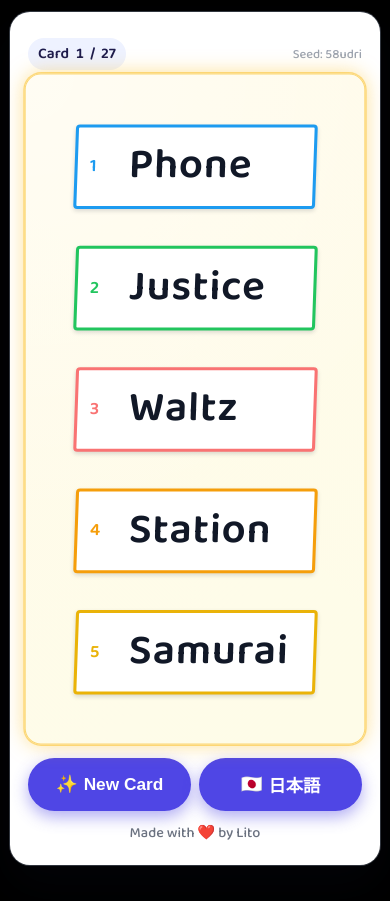
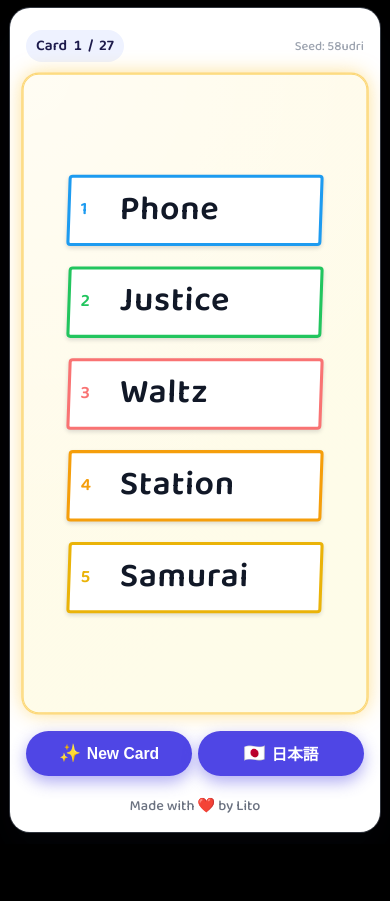
Before and after one commit to JoseVegaPro/GuessGame, a plain HTML site: page index.html in a window 390 px wide. After the commit the page ends 844 px from the top, so only its background shows below. Drawn offline with Linux system fonts and the light colour scheme.

Commit message:
Improve mobile layout to avoid scrolling

```diff
--- a/index.html
+++ b/index.html
@@ -16,19 +16,25 @@
       --accent: #4f46e5;
       --accent-soft: #eef2ff;
       --card-bg: #ffffff;
+      --vh: 1vh;
     }
 
     * {
       box-sizing: border-box;
     }
 
+    html, body {
+      height: 100%;
+    }
+
     body {
       margin: 0;
-      min-height: 100vh;
+      min-height: calc(var(--vh, 1vh) * 100);
       display: flex;
       align-items: center;
       justify-content: center;
       background: #000000;
+      padding: 12px 0;
     }
 
     .app {
@@ -42,6 +48,9 @@
       width: 100%;
       position: relative;
       overflow: hidden;
+      display: flex;
+      flex-direction: column;
+      gap: 12px;
     }
 
     .glow {
@@ -73,7 +82,7 @@
       display: flex;
       justify-content: space-between;
       align-items: center;
-      margin-bottom: 12px;
+      margin-bottom: 8px;
     }
 
     .card-number {
@@ -103,7 +112,7 @@
       padding: 18px 20px;
       background: linear-gradient(135deg, #fffbeb, #fefce8);
       border: 1px solid rgba(251, 191, 36, 0.6);
-      margin-bottom: 18px;
+      margin-bottom: 8px;
       position: relative;
       overflow: hidden;
       transform-origin: center;
@@ -113,7 +122,10 @@
         0 0 30px rgba(251, 191, 36, 0.6);
       animation: glowPulse 2.2s ease-in-out infinite alternate;
       display: flex;
-      align-items: stretch;
+      align-items: center;
+      justify-content: center;
+      flex: 1 1 auto;
+      min-height: 0;
     }
 
     .word-card::before {
@@ -247,7 +259,8 @@
     .controls {
       display: flex;
       gap: 8px;
-      margin-bottom: 4px;
+      margin-bottom: 0;
+      padding-top: 2px;
     }
 
     button {
@@ -303,7 +316,7 @@
     }
 
     .small-note {
-      margin-top: 10px;
+      margin-top: 6px;
       font-size: 0.9rem;
       text-align: center;
       color: #6b7280;
@@ -335,34 +348,55 @@
     @media (max-width: 900px) {
       body {
         align-items: flex-start;
-        padding-top: 12px;
-        padding-bottom: 20px;
+        padding-top: 8px;
+        padding-bottom: 12px;
       }
       .app {
-        margin: 0 10px 16px;
-        padding: 26px 18px 20px;
+        margin: 0 10px 10px;
+        padding: 22px 16px 14px;
         border-radius: 20px;
         max-width: 520px;
+        min-height: calc(var(--vh, 1vh) * 100 - 20px);
       }
       .word-card {
-        padding: 28px 18px;
-        min-height: 78vh;
+        padding: 20px 14px;
+        min-height: auto;
         display: flex;
         align-items: center;
+        flex: 1 1 auto;
       }
       ol {
         width: 100%;
       }
       li {
-        font-size: 1.5rem;
-        margin: 18px 0;
+        font-size: 1.25rem;
+        margin: 12px 0;
       }
       .word-text {
-        font-size: 2.6rem;
+        font-size: 2.1rem;
       }
       button {
-        padding: 14px 18px;
-        font-size: 1.08rem;
+        padding: 12px 14px;
+        font-size: 1rem;
+      }
+    }
+
+    @media (max-width: 520px) {
+      .word-card {
+        padding: 16px 12px;
+      }
+      li {
+        margin: 10px 0;
+      }
+      .word-label {
+        padding: 4px 10px 6px;
+      }
+      .controls {
+        gap: 6px;
+      }
+      button {
+        padding: 11px 12px;
+        font-size: 0.98rem;
       }
     }
   </style>
@@ -721,6 +755,15 @@
     }
 
     document.addEventListener("DOMContentLoaded", () => {
+      // Fix 100vh issues on mobile Safari (URL bar)
+      const setViewportHeight = () => {
+        const vh = window.innerHeight * 0.01;
+        document.documentElement.style.setProperty("--vh", `${vh}px`);
+      };
+      setViewportHeight();
+      window.addEventListener("resize", setViewportHeight);
+      window.addEventListener("orientationchange", setViewportHeight);
+
       const container = document.querySelector(".app");
 
       // Add a subtle glow background element
```
